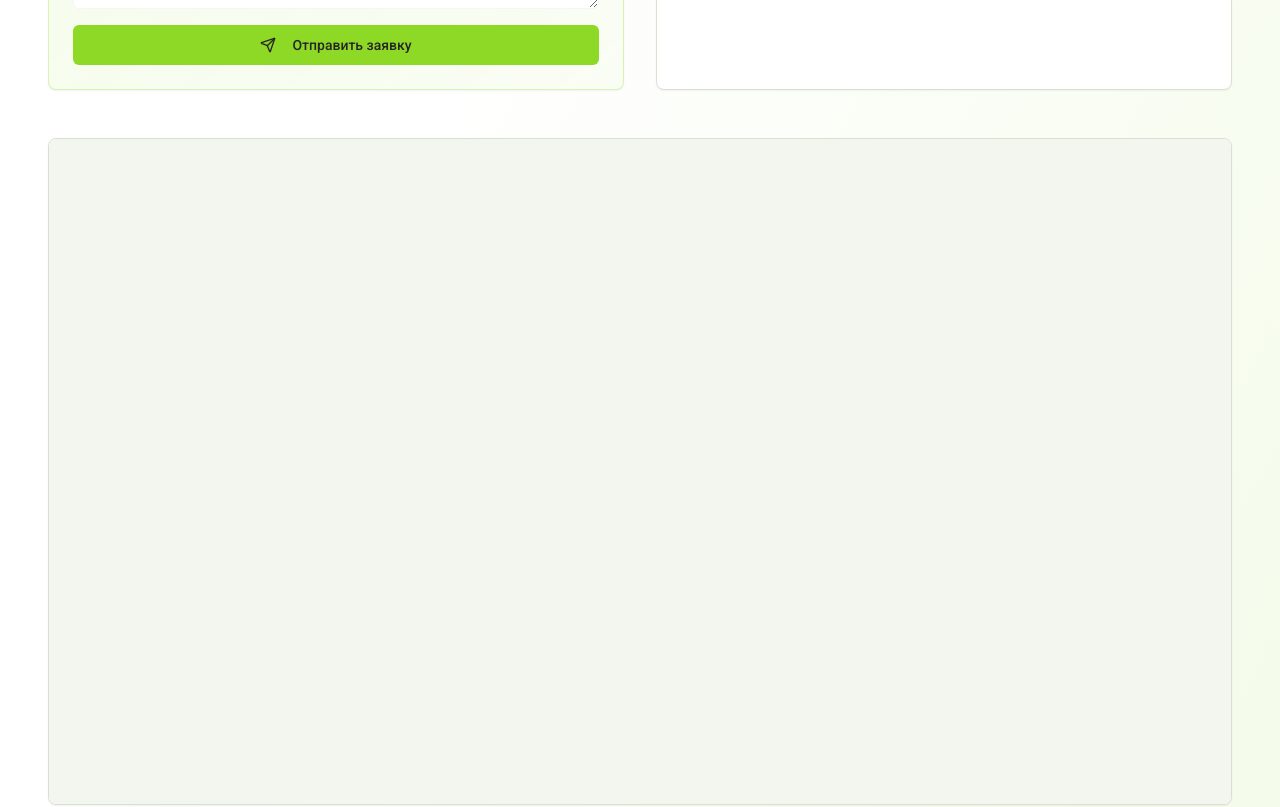
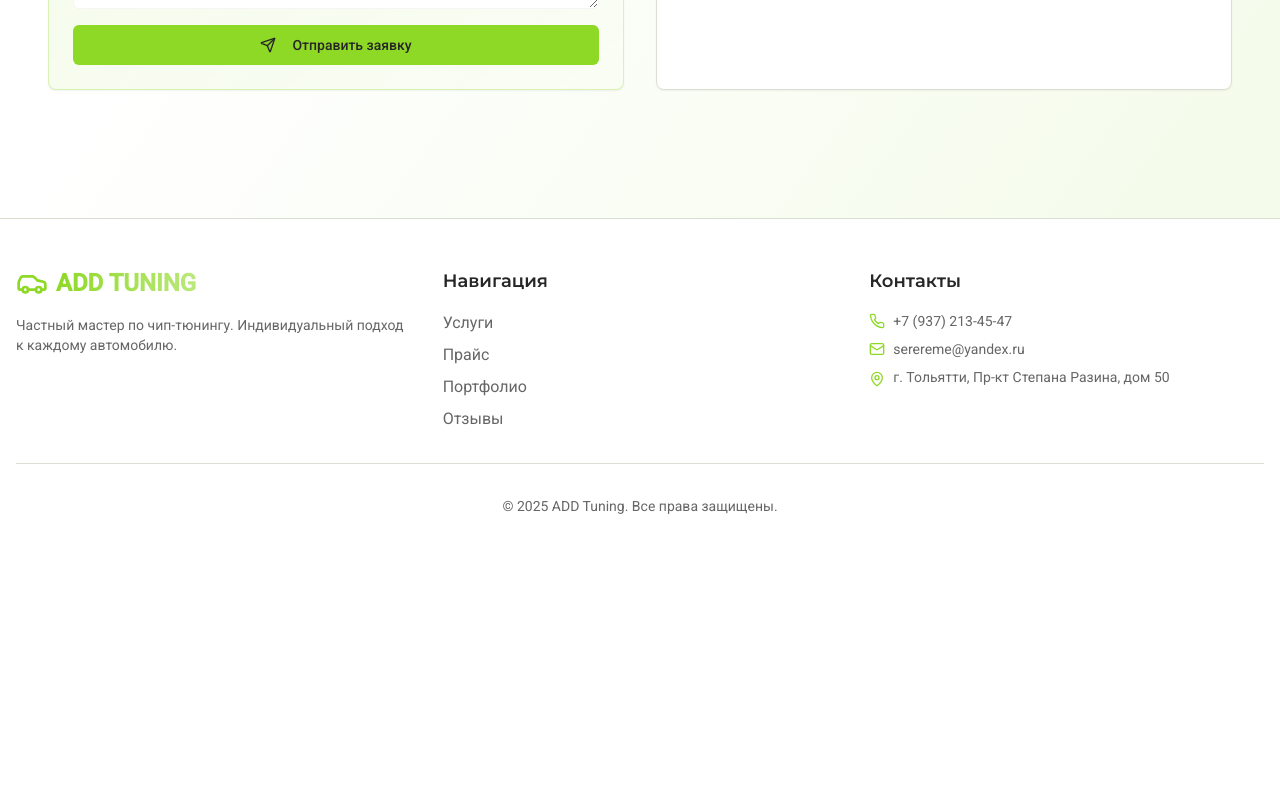
Before and after one commit to pr-poehali-dev/add-tuning-site, a React (Vite) app: page /contacts in a window 1280 px wide. Shown: the part 1540-2347 px from the top of the page. After the commit the page ends 2104 px from the top, so only its background shows below. Built offline with nearby package versions, Linux system fonts and the light colour scheme.

Commit message:
Удаление ненужных данных

```diff
--- a/src/pages/Contacts.tsx
+++ b/src/pages/Contacts.tsx
@@ -452,22 +452,6 @@ const Contacts = () => {
               </CardContent>
             </Card>
           </div>
-
-          <Card className="bg-card animate-fade-in" style={{ animationDelay: '400ms' }}>
-            <CardContent className="p-0">
-              <div className="aspect-video bg-muted rounded-lg overflow-hidden">
-                <iframe
-                  src="https://yandex.ru/map-widget/v1/?z=16&ol=biz&oid=1234567890&ll=49.348913,53.507836"
-                  width="100%"
-                  height="100%"
-                  frameBorder="0"
-                  className="w-full h-full"
-                  title="Карта: г. Тольятти, проспект Степана Разина, д. 50"
-                  allowFullScreen
-                ></iframe>
-              </div>
-            </CardContent>
-          </Card>
         </div>
       </section>
 
```
